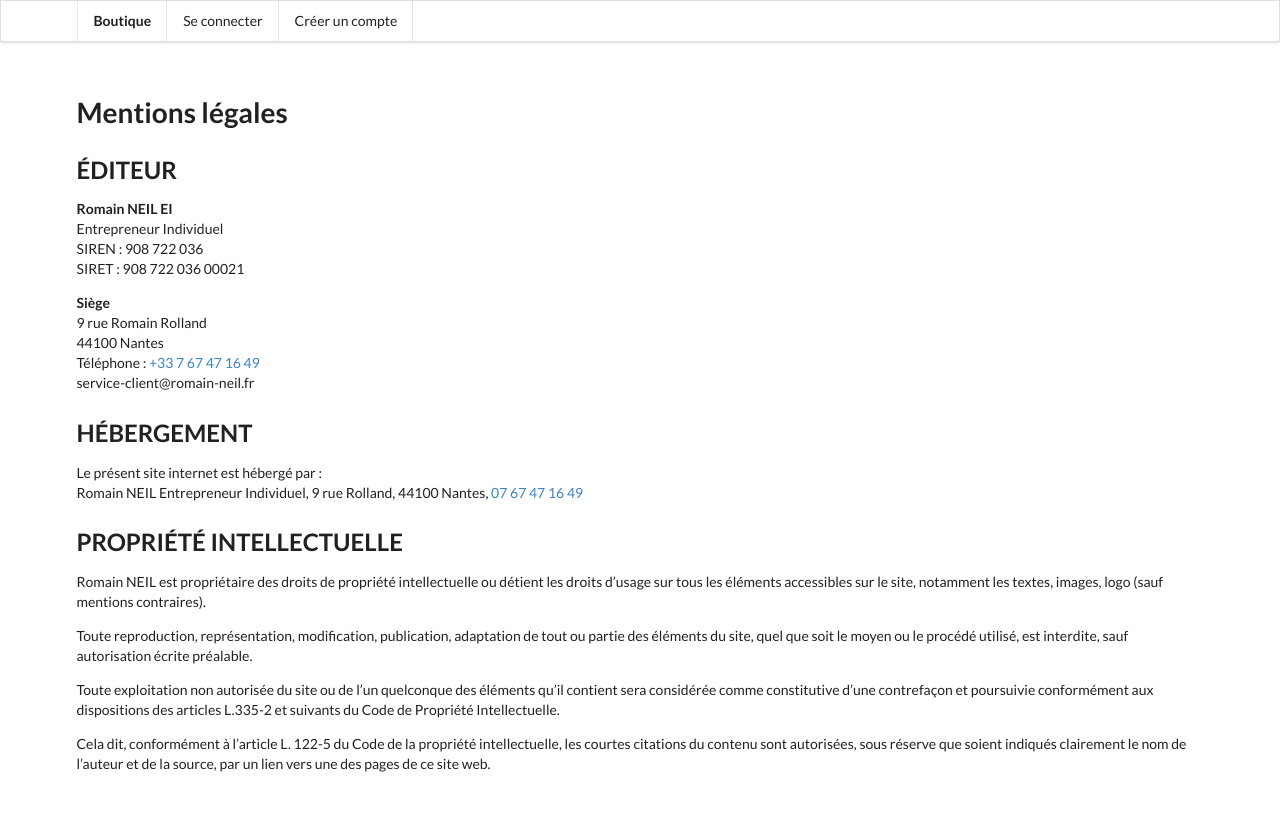
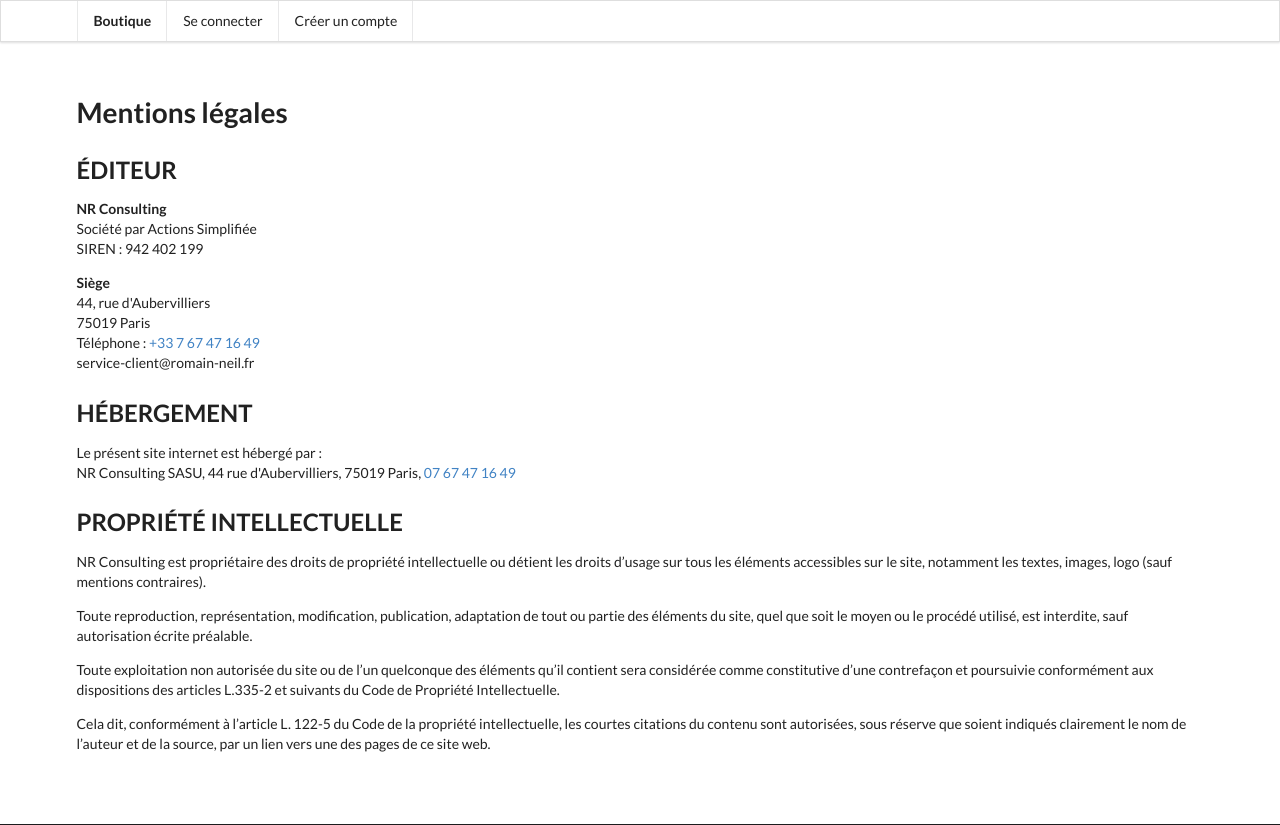
Before and after one commit to romain-neil/web-shop, a Symfony app: template templates/pages/legal.html.twig in a window 1280 px wide. Shown: the top 825 px of the page. Run offline with Twig, Linux system fonts and the light colour scheme; the template is opened without the code that fills it, so the values that code supplies are empty; some libraries are stand-ins or nearby versions.

Commit message:
update legal

```diff
--- a/templates/pages/legal.html.twig
+++ b/templates/pages/legal.html.twig
@@ -13,15 +13,14 @@
 
     <h2>ÉDITEUR</h2>
     <p>
-        <b>Romain NEIL EI</b><br>
-        Entrepreneur Individuel<br>
-        SIREN : 908 722 036<br>
-        SIRET : 908 722 036 00021
+        <b>NR Consulting</b><br>
+        Société par Actions Simplifiée<br>
+        SIREN : 942 402 199
     </p>
     <p>
         <b>Siège</b><br>
-        9 rue Romain Rolland<br>
-        44100 Nantes<br>
+        44, rue d'Aubervilliers<br>
+        75019 Paris<br>
         Téléphone : <a href="tel:33767471649">+33 7 67 47 16 49</a><br>
         <i class="n">sjkfhsk</i>service-client<i class="n">5sd4f5sd</i>@romain-neil.fr
     </p>
@@ -29,12 +28,12 @@
     <h2>HÉBERGEMENT</h2>
     <p>
         Le présent site internet est hébergé par :<br>
-        Romain NEIL Entrepreneur Individuel, 9 rue Rolland, 44100 Nantes, <a href="tel:33767471649">07 67 47 16 49</a>
+        NR Consulting SASU, 44 rue d'Aubervilliers, 75019 Paris, <a href="tel:33767471649">07 67 47 16 49</a>
     </p>
 
     <h2>PROPRIÉTÉ INTELLECTUELLE</h2>
     <p>
-        Romain NEIL est propriétaire des droits de propriété intellectuelle ou détient les droits d’usage sur tous les éléments accessibles sur le site, notamment les textes, images, logo (sauf mentions contraires).
+        NR Consulting est propriétaire des droits de propriété intellectuelle ou détient les droits d’usage sur tous les éléments accessibles sur le site, notamment les textes, images, logo (sauf mentions contraires).
     </p>
     <p>
         Toute reproduction, représentation, modification, publication, adaptation de tout ou partie des éléments du site, quel que soit le moyen ou le procédé utilisé, est interdite, sauf autorisation écrite préalable.
```
